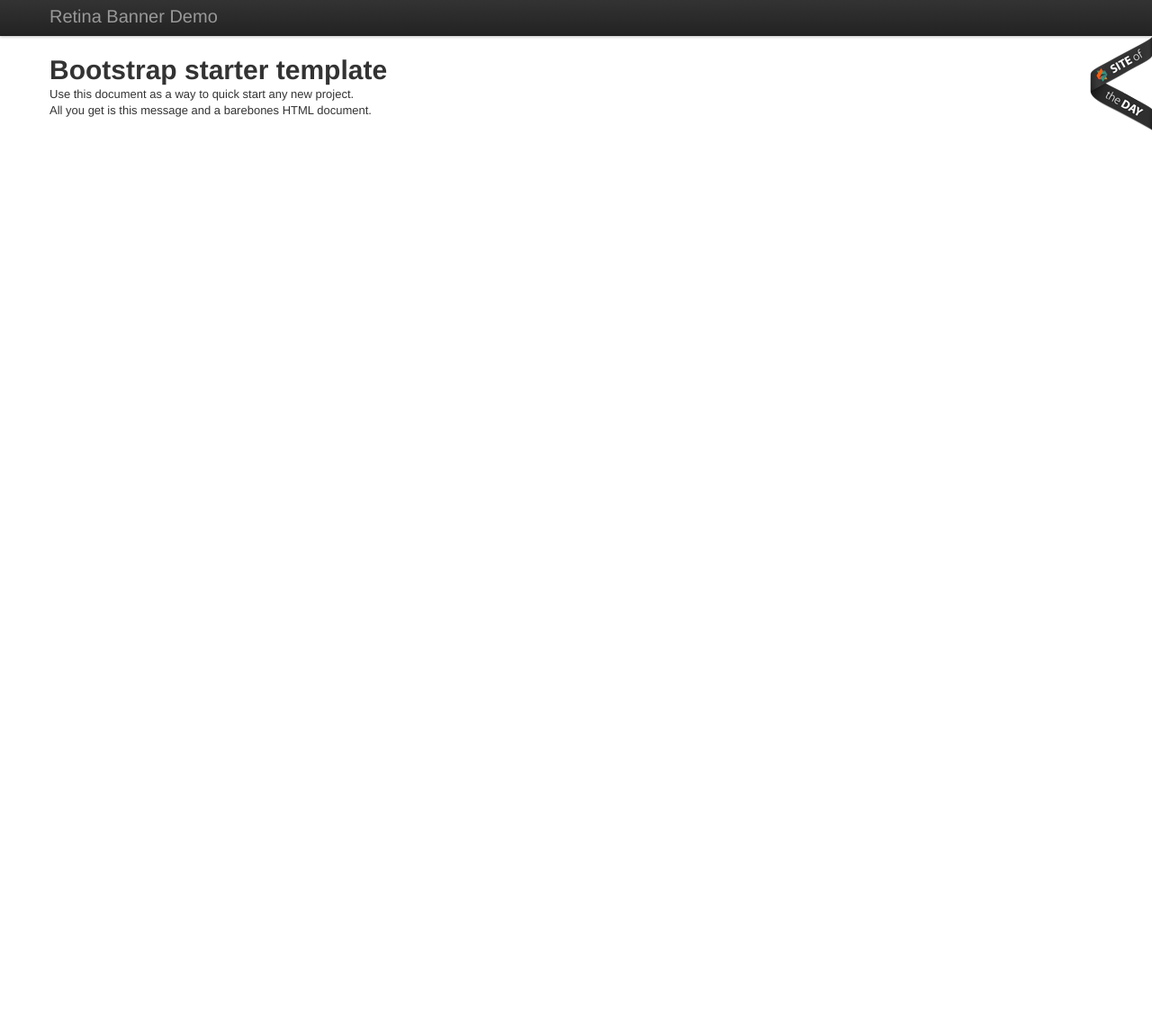
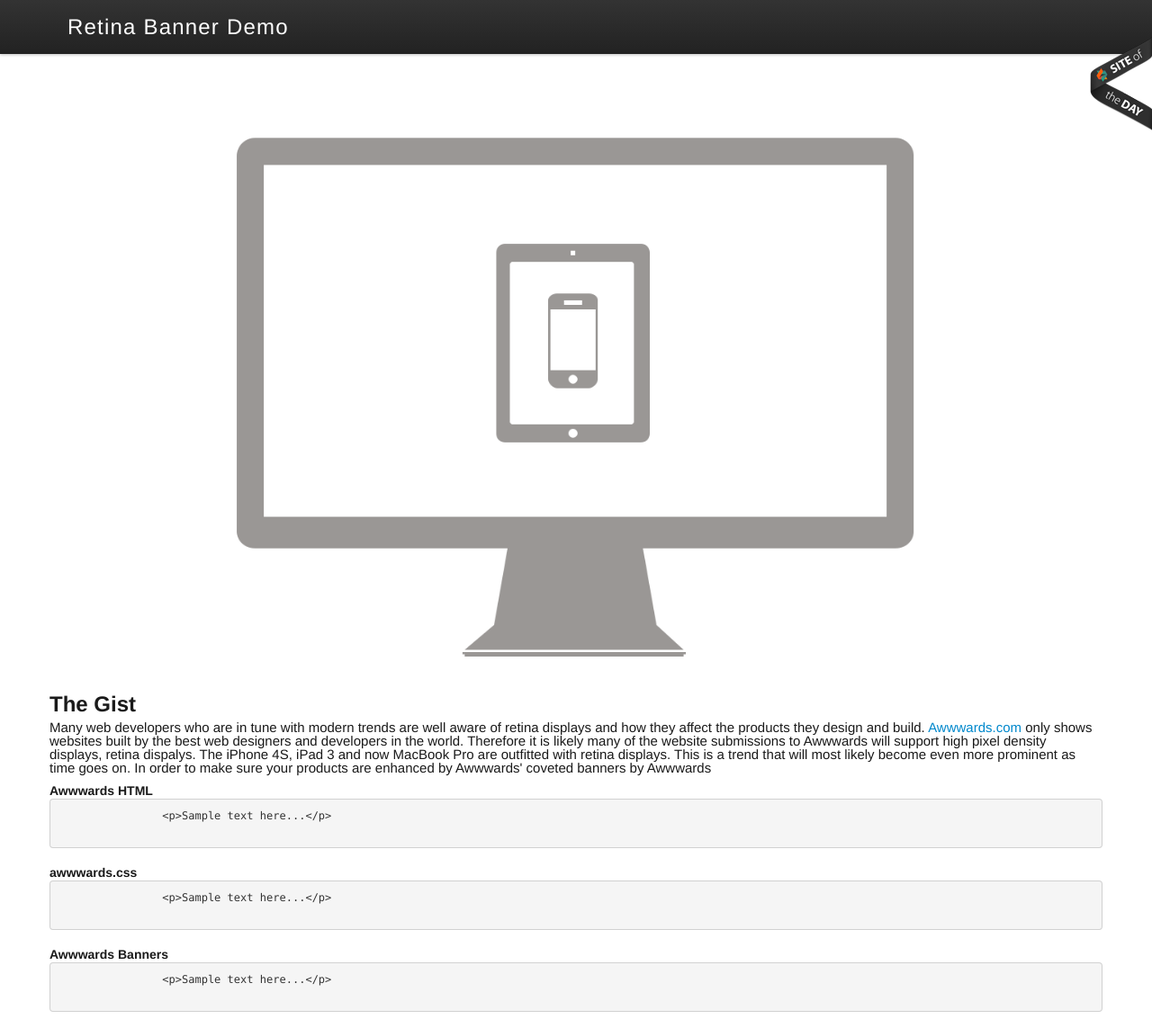
Before and after one commit to joshuapekera/awwwards-retina-ribbons, a plain HTML site: page index.html in a window 1280 px wide. Shown: the whole page at 90% size. Before the commit the page ends 800 px from the top, so only its background shows below. Drawn offline with Linux system fonts and the light colour scheme.

Commit message:
updated main page

```diff
--- a/index.html
+++ b/index.html
@@ -11,11 +11,9 @@
 
     <link href="css/bootstrap.css" rel="stylesheet" type="text/css">
     <style type="text/css">
-  body {
-        padding-top: 60px;
-      }
     </style>
     <link href="css/bootstrap-responsive.css" rel="stylesheet" type="text/css">
+    <link href="css/style.css" rel="stylesheet" type="text/css">
     <link href="css/awwwards.css" rel="stylesheet" type="text/css"><!-- PLACE YOUR AWWARDS.CSS LINK AFTER THE REST OF YOUR CSS -->
     <!-- Le HTML5 shim, for IE6-8 support of HTML5 elements -->
     <!--[if lt IE 9]>
@@ -35,10 +33,25 @@
     </div>
 
     <div class="container">
-        <h1>Bootstrap starter template</h1>
+    	<img class="hero-unit" src="img/responsive.png" alt="Responsive Devices">
+        <h2>The Gist</h2>
+        <p>Many web developers who are in tune with modern trends are well aware of retina displays and how they affect the products they design and build. <a href="http://awwwards.com">Awwwards.com</a> only shows websites built by the best web designers and developers in the world. Therefore it is likely many of the website submissions to Awwwards will support high pixel density displays, retina dispalys. The iPhone 4S, iPad 3 and now MacBook Pro are outfitted with retina displays. This is a trend that will most likely become even more prominent as time goes on. In order to make sure your products are enhanced by Awwwards' coveted banners by Awwwards </p>
 
-        <p>Use this document as a way to quick start any new project.<br>
-        All you get is this message and a barebones HTML document.</p>
+        <h4>Awwwards HTML</h4>
+        <pre class="prettyprint linenums">
+	        &lt;p&gt;Sample text here...&lt;/p&gt;
+	    </pre>
+
+	    <h4>awwwards.css</h4>
+        <pre class="prettyprint linenums">
+	        &lt;p&gt;Sample text here...&lt;/p&gt;
+	    </pre>
+
+	    <h4>Awwwards Banners</h4>
+        <pre class="prettyprint linenums">
+	        &lt;p&gt;Sample text here...&lt;/p&gt;
+	    </pre>
+
     </div><!-- /container -->
 </body>
 </html>
```
